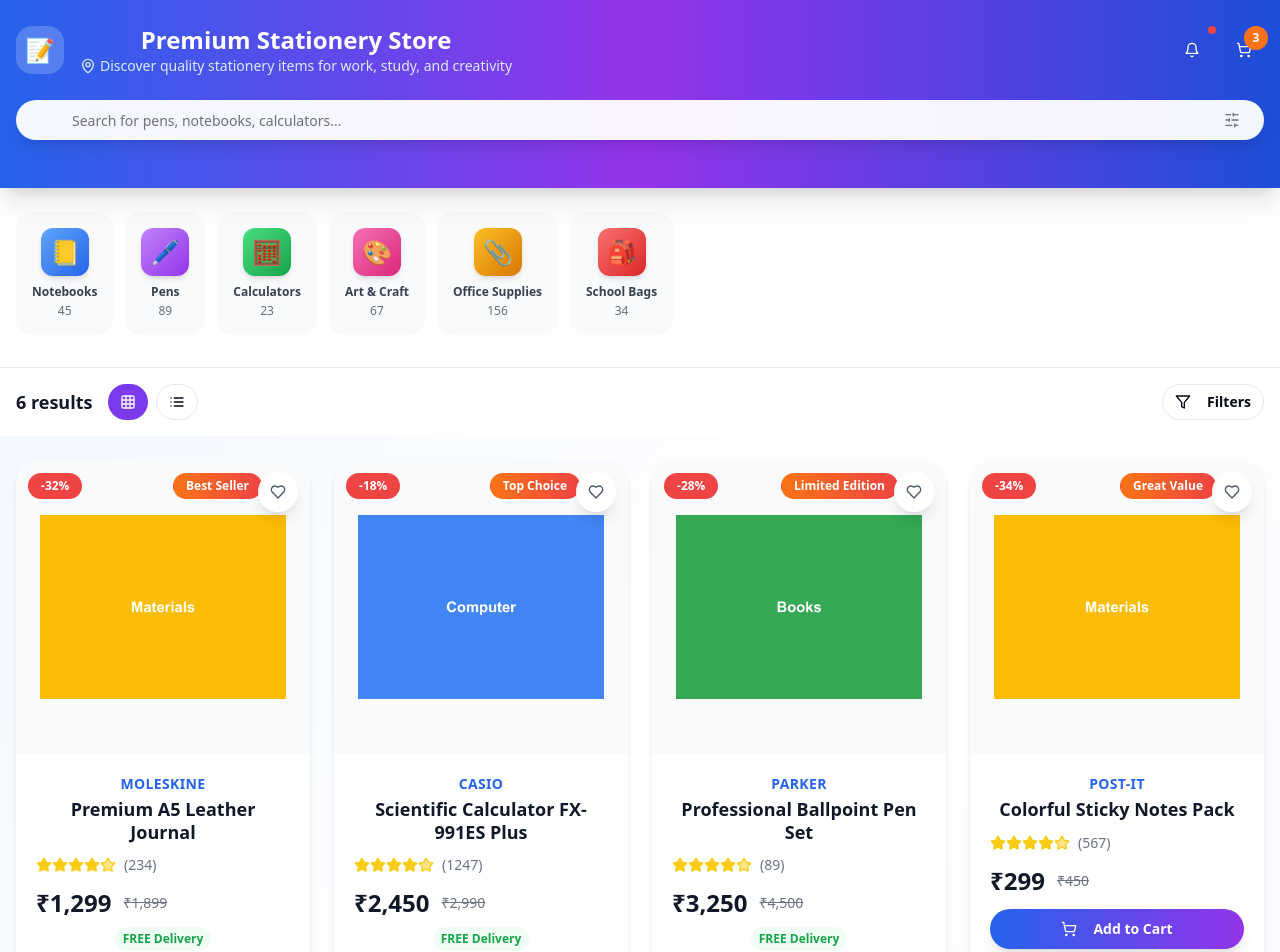
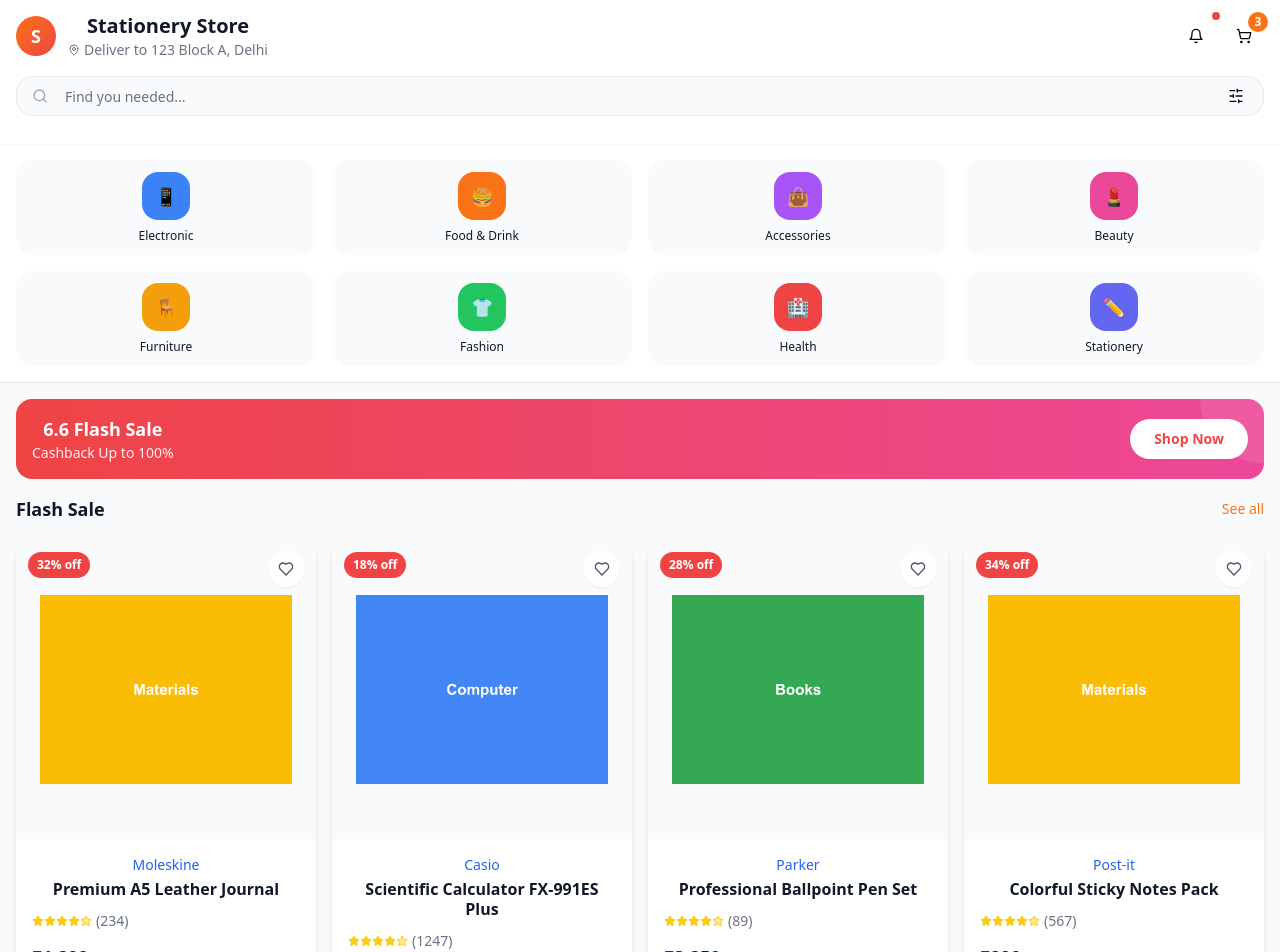
Before and after one commit to babur-hussain/learnverse-spark-academy, a React (Vite) app: page /stationary in a window 1280 px wide. Shown: the top 952 px of the page. Built offline with nearby package versions, Linux system fonts and the light colour scheme.

Commit message:
Reverted to commit 1f1aff491d990bfc5f6a0f2a9d228b783575606f

```diff
--- a/src/pages/Stationary.tsx
+++ b/src/pages/Stationary.tsx
@@ -1,6 +1,6 @@
 
 import React, { useState, useEffect } from 'react';
-import { Search, Filter, Star, Heart, ShoppingCart, MapPin, Bell, SlidersHorizontal, Grid, List } from 'lucide-react';
+import { Search, Filter, Grid, List, Star, Heart, ShoppingCart, Truck, Shield, RotateCcw, ChevronDown, Menu, SlidersHorizontal, MapPin, Bell } from 'lucide-react';
 import { Link } from 'react-router-dom';
 import { Button } from '@/components/UI/button';
 import { Input } from '@/components/UI/input';
@@ -12,12 +12,14 @@ import MobileFooter from '@/components/Layout/MobileFooter';
 import { useAuth } from '@/contexts/AuthContext';
 
 const categories = [
-  { id: 1, name: 'Notebooks', emoji: '📒', color: 'from-blue-400 to-blue-600', count: 45 },
-  { id: 2, name: 'Pens', emoji: '🖊️', color: 'from-purple-400 to-purple-600', count: 89 },
-  { id: 3, name: 'Calculators', emoji: '🧮', color: 'from-green-400 to-green-600', count: 23 },
-  { id: 4, name: 'Art & Craft', emoji: '🎨', color: 'from-pink-400 to-pink-600', count: 67 },
-  { id: 5, name: 'Office Supplies', emoji: '📎', color: 'from-amber-400 to-amber-600', count: 156 },
-  { id: 6, name: 'School Bags', emoji: '🎒', color: 'from-red-400 to-red-600', count: 34 },
+  { id: 1, name: 'Electronic', icon: '📱', color: 'bg-blue-500', count: 45 },
+  { id: 2, name: 'Food & Drink', icon: '🍔', color: 'bg-orange-500', count: 89 },
+  { id: 3, name: 'Accessories', icon: '👜', color: 'bg-purple-500', count: 23 },
+  { id: 4, name: 'Beauty', icon: '💄', color: 'bg-pink-500', count: 67 },
+  { id: 5, name: 'Furniture', icon: '🪑', color: 'bg-amber-500', count: 156 },
+  { id: 6, name: 'Fashion', icon: '👕', color: 'bg-green-500', count: 234 },
+  { id: 7, name: 'Health', icon: '🏥', color: 'bg-red-500', count: 45 },
+  { id: 8, name: 'Stationery', icon: '✏️', color: 'bg-indigo-500', count: 198 },
 ];
 
 const products = [
@@ -49,7 +51,7 @@ const products = [
     discount: 18,
     category: 'Calculators',
     features: ['417 functions', 'Natural display', 'Dual power'],
-    badge: 'Top Choice',
+    badge: 'Amazon\'s Choice',
     freeShipping: true,
     colors: ['Black']
   },
@@ -124,11 +126,11 @@ const Stationary = () => {
   const { user } = useAuth();
   const [searchQuery, setSearchQuery] = useState('');
   const [selectedCategory, setSelectedCategory] = useState('All');
+  const [selectedBrand, setSelectedBrand] = useState('All');
   const [sortBy, setSortBy] = useState('relevance');
   const [filteredProducts, setFilteredProducts] = useState(products);
   const [wishlist, setWishlist] = useState<number[]>([]);
   const [isFilterOpen, setIsFilterOpen] = useState(false);
-  const [viewMode, setViewMode] = useState<'grid' | 'list'>('grid');
 
   useEffect(() => {
     let filtered = products.filter(product => {
@@ -165,7 +167,7 @@ const Stationary = () => {
   };
 
   const ProductCard = ({ product }: { product: typeof products[0] }) => (
-    <Card className="group hover:shadow-xl transition-all duration-300 border-0 shadow-md overflow-hidden bg-white rounded-3xl">
+    <Card className="group hover:shadow-xl transition-all duration-300 border-0 shadow-md overflow-hidden bg-white rounded-2xl">
       <CardContent className="p-0">
         <div className="relative">
           <Link to={`/product/${product.id}`}>
@@ -177,15 +179,8 @@ const Stationary = () => {
               />
               {product.discount > 0 && (
                 <div className="absolute top-3 left-3">
-                  <Badge className="bg-red-500 text-white px-3 py-1 text-xs font-bold rounded-full">
-                    -{product.discount}%
-                  </Badge>
-                </div>
-              )}
-              {product.badge && (
-                <div className="absolute top-3 right-12">
-                  <Badge className="bg-gradient-to-r from-orange-500 to-red-500 text-white px-3 py-1 text-xs font-semibold rounded-full">
-                    {product.badge}
+                  <Badge className="bg-red-500 text-white px-2 py-1 text-xs font-semibold rounded-full">
+                    {product.discount}% off
                   </Badge>
                 </div>
               )}
@@ -195,31 +190,31 @@ const Stationary = () => {
           <Button
             variant="ghost"
             size="icon"
-            className="absolute top-3 right-3 h-10 w-10 rounded-full bg-white/90 hover:bg-white shadow-lg backdrop-blur-sm"
+            className="absolute top-3 right-3 h-9 w-9 rounded-full bg-white/90 hover:bg-white shadow-sm"
             onClick={() => toggleWishlist(product.id)}
           >
             <Heart
-              className={`h-5 w-5 ${wishlist.includes(product.id) ? 'fill-red-500 text-red-500' : 'text-gray-600'}`}
+              className={`h-4 w-4 ${wishlist.includes(product.id) ? 'fill-red-500 text-red-500' : 'text-gray-600'}`}
             />
           </Button>
         </div>
 
-        <div className="p-5 space-y-3">
+        <div className="p-4 space-y-3">
           <div>
-            <p className="text-sm text-blue-600 font-semibold uppercase tracking-wide">{product.brand}</p>
+            <p className="text-sm text-blue-600 font-medium">{product.brand}</p>
             <Link to={`/product/${product.id}`}>
-              <h3 className="font-bold text-gray-900 hover:text-blue-600 transition-colors line-clamp-2 leading-tight mt-1 text-lg">
+              <h3 className="font-semibold text-gray-900 hover:text-blue-600 transition-colors line-clamp-2 leading-tight mt-1">
                 {product.name}
               </h3>
             </Link>
           </div>
 
-          <div className="flex items-center gap-2">
+          <div className="flex items-center gap-1">
             <div className="flex items-center">
               {[...Array(5)].map((_, i) => (
                 <Star
                   key={i}
-                  className={`h-4 w-4 ${
+                  className={`h-3 w-3 ${
                     i < Math.floor(product.rating)
                       ? 'fill-yellow-400 text-yellow-400'
                       : i < product.rating
@@ -229,25 +224,23 @@ const Stationary = () => {
                 />
               ))}
             </div>
-            <span className="text-sm text-gray-500 font-medium">({product.reviews})</span>
+            <span className="text-sm text-gray-500">({product.reviews})</span>
           </div>
 
-          <div className="space-y-2">
-            <div className="flex items-center gap-3">
-              <span className="text-2xl font-bold text-gray-900">₹{product.price.toLocaleString()}</span>
+          <div className="space-y-1">
+            <div className="flex items-center gap-2">
+              <span className="text-lg font-bold text-gray-900">₹{product.price.toLocaleString()}</span>
               {product.originalPrice > product.price && (
                 <span className="text-sm text-gray-500 line-through">₹{product.originalPrice.toLocaleString()}</span>
               )}
             </div>
             {product.freeShipping && (
-              <p className="text-xs text-green-600 font-bold bg-green-50 px-2 py-1 rounded-full inline-block">
-                FREE Delivery
-              </p>
+              <p className="text-xs text-green-600 font-medium">FREE Delivery</p>
             )}
           </div>
 
-          <Button className="w-full bg-gradient-to-r from-blue-600 to-purple-600 hover:from-blue-700 hover:to-purple-700 text-white font-semibold rounded-full py-3 shadow-lg hover:shadow-xl transition-all duration-300">
-            <ShoppingCart className="h-5 w-5 mr-2" />
+          <Button className="w-full bg-orange-500 hover:bg-orange-600 text-white font-medium rounded-full py-2">
+            <ShoppingCart className="h-4 w-4 mr-2" />
             Add to Cart
           </Button>
         </div>
@@ -256,33 +249,33 @@ const Stationary = () => {
   );
 
   return (
-    <div className="min-h-screen bg-gradient-to-br from-blue-50 via-white to-purple-50">
+    <div className="min-h-screen bg-gray-50">
       {/* Header */}
-      <div className="bg-gradient-to-r from-blue-600 via-purple-600 to-blue-700 sticky top-0 z-40 pt-safe shadow-xl">
-        <div className="px-4 py-6">
+      <div className="bg-white shadow-sm sticky top-0 z-40 pt-safe">
+        <div className="px-4 py-3">
           {/* Top Bar */}
-          <div className="flex items-center justify-between mb-6">
-            <div className="flex items-center gap-4">
-              <div className="w-12 h-12 bg-white/20 backdrop-blur-sm rounded-2xl flex items-center justify-center">
-                <span className="text-white font-bold text-2xl">📝</span>
+          <div className="flex items-center justify-between mb-4">
+            <div className="flex items-center gap-3">
+              <div className="w-10 h-10 bg-gradient-to-br from-orange-500 to-red-500 rounded-full flex items-center justify-center">
+                <span className="text-white font-bold text-lg">S</span>
               </div>
               <div>
-                <h1 className="text-2xl font-bold text-white">Premium Stationery Store</h1>
-                <p className="text-blue-100 text-sm flex items-center gap-1">
-                  <MapPin className="h-4 w-4" />
-                  Discover quality stationery items for work, study, and creativity
+                <h1 className="text-xl font-bold text-gray-900">Stationery Store</h1>
+                <p className="text-sm text-gray-500 flex items-center gap-1">
+                  <MapPin className="h-3 w-3" />
+                  Deliver to 123 Block A, Delhi
                 </p>
               </div>
             </div>
-            <div className="flex items-center gap-3">
-              <Button variant="ghost" size="icon" className="relative text-white hover:bg-white/20">
-                <Bell className="h-6 w-6" />
+            <div className="flex items-center gap-2">
+              <Button variant="ghost" size="icon" className="relative">
+                <Bell className="h-5 w-5" />
                 <Badge className="absolute -top-1 -right-1 h-2 w-2 bg-red-500 rounded-full p-0" />
               </Button>
               <Link to="/cart">
-                <Button variant="ghost" size="icon" className="relative text-white hover:bg-white/20">
-                  <ShoppingCart className="h-6 w-6" />
-                  <Badge className="absolute -top-1 -right-1 h-6 w-6 flex items-center justify-center p-0 text-xs bg-orange-500 text-white font-bold rounded-full">
+                <Button variant="ghost" size="icon" className="relative">
+                  <ShoppingCart className="h-5 w-5" />
+                  <Badge className="absolute -top-1 -right-1 h-5 w-5 flex items-center justify-center p-0 text-xs bg-orange-500">
                     3
                   </Badge>
                 </Button>
@@ -291,45 +284,45 @@ const Stationary = () => {
           </div>
 
           {/* Search Bar */}
-          <div className="relative mb-6">
-            <Search className="absolute left-5 top-1/2 transform -translate-y-1/2 h-5 w-5 text-gray-400" />
+          <div className="relative mb-4">
+            <Search className="absolute left-4 top-1/2 transform -translate-y-1/2 h-4 w-4 text-gray-400" />
             <Input
               type="text"
-              placeholder="Search for pens, notebooks, calculators..."
+              placeholder="Find you needed..."
               value={searchQuery}
               onChange={(e) => setSearchQuery(e.target.value)}
-              className="w-full pl-14 pr-14 py-4 rounded-3xl border-0 bg-white/95 backdrop-blur-sm focus:bg-white focus:ring-2 focus:ring-white/50 text-lg font-medium shadow-lg"
+              className="w-full pl-12 pr-12 py-3 rounded-2xl border-gray-200 bg-gray-50 focus:bg-white focus:border-orange-500 focus:ring-orange-500"
             />
             <Sheet open={isFilterOpen} onOpenChange={setIsFilterOpen}>
               <SheetTrigger asChild>
-                <Button variant="ghost" size="icon" className="absolute right-3 top-1/2 transform -translate-y-1/2 text-gray-500 hover:text-gray-700">
-                  <SlidersHorizontal className="h-5 w-5" />
+                <Button variant="ghost" size="icon" className="absolute right-2 top-1/2 transform -translate-y-1/2">
+                  <SlidersHorizontal className="h-4 w-4" />
                 </Button>
               </SheetTrigger>
-              <SheetContent side="right" className="w-80 bg-white">
+              <SheetContent side="right" className="w-80">
                 <SheetHeader>
-                  <SheetTitle className="text-xl font-bold">Filters & Sort</SheetTitle>
+                  <SheetTitle>Filters</SheetTitle>
                 </SheetHeader>
                 <div className="py-6 space-y-6">
                   <div>
-                    <h3 className="font-semibold mb-4 text-lg">Sort by</h3>
-                    <div className="space-y-3">
+                    <h3 className="font-semibold mb-3">Sort by</h3>
+                    <div className="space-y-2">
                       {[
                         { value: 'relevance', label: 'Relevance' },
                         { value: 'price-low', label: 'Price: Low to High' },
                         { value: 'price-high', label: 'Price: High to Low' },
                         { value: 'rating', label: 'Customer Rating' },
                       ].map((option) => (
-                        <label key={option.value} className="flex items-center cursor-pointer">
+                        <label key={option.value} className="flex items-center">
                           <input
                             type="radio"
                             name="sort"
                             value={option.value}
                             checked={sortBy === option.value}
                             onChange={(e) => setSortBy(e.target.value)}
-                            className="mr-3 w-4 h-4 text-blue-600"
+                            className="mr-3"
                           />
-                          <span className="font-medium">{option.label}</span>
+                          <span className="text-sm">{option.label}</span>
                         </label>
                       ))}
                     </div>
@@ -342,98 +335,78 @@ const Stationary = () => {
       </div>
 
       {/* Categories */}
-      <div className="px-4 py-6 bg-white">
-        <div className="flex gap-3 overflow-x-auto pb-2 scrollbar-hide">
+      <div className="px-4 py-4 bg-white border-b">
+        <div className="grid grid-cols-4 gap-4">
           {categories.map((category) => (
             <button
               key={category.id}
               onClick={() => setSelectedCategory(category.name)}
-              className={`flex-shrink-0 flex flex-col items-center p-4 rounded-2xl transition-all duration-300 min-w-[80px] ${
+              className={`flex flex-col items-center p-3 rounded-2xl transition-all ${
                 selectedCategory === category.name
-                  ? 'bg-gradient-to-br from-blue-500 to-purple-600 text-white shadow-lg transform scale-105'
-                  : 'bg-gray-50 hover:bg-gray-100 text-gray-700'
+                  ? 'bg-orange-100 border-2 border-orange-500'
+                  : 'bg-gray-50 hover:bg-gray-100'
               }`}
             >
-              <div className={`w-12 h-12 bg-gradient-to-br ${category.color} rounded-xl flex items-center justify-center text-2xl mb-2 shadow-md`}>
-                {category.emoji}
+              <div className={`w-12 h-12 ${category.color} rounded-2xl flex items-center justify-center text-white text-lg mb-2`}>
+                {category.icon}
               </div>
-              <span className="text-xs font-bold text-center leading-tight">
+              <span className="text-xs font-medium text-gray-900 text-center leading-tight">
                 {category.name}
-              </span>
-              <span className="text-xs opacity-75 mt-1">
-                {category.count}
               </span>
             </button>
           ))}
         </div>
       </div>
 
-      {/* Controls Bar */}
-      <div className="px-4 py-4 bg-white border-t">
-        <div className="flex items-center justify-between">
-          <div className="flex items-center gap-4">
-            <span className="text-lg font-bold text-gray-900">
-              {filteredProducts.length} results
-            </span>
-            <div className="flex items-center gap-2">
-              <Button
-                variant={viewMode === 'grid' ? 'default' : 'outline'}
-                size="sm"
-                onClick={() => setViewMode('grid')}
-                className="rounded-full"
-              >
-                <Grid className="h-4 w-4" />
-              </Button>
-              <Button
-                variant={viewMode === 'list' ? 'default' : 'outline'}
-                size="sm"
-                onClick={() => setViewMode('list')}
-                className="rounded-full"
-              >
-                <List className="h-4 w-4" />
+      {/* Flash Sale Banner */}
+      <div className="mx-4 my-4">
+        <div className="bg-gradient-to-r from-red-500 to-pink-500 rounded-2xl p-4 text-white relative overflow-hidden">
+          <div className="absolute top-0 right-0 w-32 h-32 bg-white/10 rounded-full -translate-y-16 translate-x-16"></div>
+          <div className="relative z-10">
+            <div className="flex items-center justify-between">
+              <div>
+                <h2 className="text-lg font-bold">6.6 Flash Sale</h2>
+                <p className="text-sm opacity-90">Cashback Up to 100%</p>
+              </div>
+              <Button className="bg-white text-red-500 hover:bg-gray-100 font-semibold px-6 rounded-full">
+                Shop Now
               </Button>
             </div>
           </div>
-
-          <Button
-            variant="outline"
-            size="sm"
-            onClick={() => setIsFilterOpen(true)}
-            className="rounded-full font-semibold"
-          >
-            <Filter className="h-4 w-4 mr-2" />
-            Filters
-          </Button>
         </div>
       </div>
 
       {/* Products Section */}
-      <div className="px-4 pb-24">
-        {filteredProducts.length > 0 ? (
-          <div className={`${
-            viewMode === 'grid'
-              ? 'grid grid-cols-1 sm:grid-cols-2 lg:grid-cols-3 xl:grid-cols-4 gap-6'
-              : 'flex flex-col gap-4'
-          } mt-6`}>
-            {filteredProducts.map((product) => (
-              <ProductCard key={product.id} product={product} />
-            ))}
-          </div>
-        ) : (
-          <div className="text-center py-16">
-            <div className="w-32 h-32 bg-gradient-to-br from-gray-100 to-gray-200 rounded-full flex items-center justify-center mx-auto mb-6">
-              <Search className="h-12 w-12 text-gray-400" />
+      <div className="px-4 pb-20">
+        <div className="flex items-center justify-between mb-4">
+          <h2 className="text-lg font-bold text-gray-900">Flash Sale</h2>
+          <Link to="/stationary/all" className="text-orange-500 text-sm font-medium">
+            See all
+          </Link>
+        </div>
+
+        <div className="grid grid-cols-2 lg:grid-cols-3 xl:grid-cols-4 gap-4">
+          {filteredProducts.map((product) => (
+            <ProductCard key={product.id} product={product} />
+          ))}
+        </div>
+
+        {filteredProducts.length === 0 && (
+          <div className="text-center py-12">
+            <div className="w-24 h-24 bg-gray-100 rounded-full flex items-center justify-center mx-auto mb-4">
+              <Search className="h-8 w-8 text-gray-400" />
             </div>
-            <h3 className="text-2xl font-bold text-gray-900 mb-2">No products found</h3>
-            <p className="text-gray-500 text-lg mb-6">Try adjusting your search or filters</p>
+            <p className="text-gray-500 text-lg mb-2">No products found</p>
+            <p className="text-gray-400 text-sm mb-4">Try adjusting your search or filters</p>
             <Button
+              variant="outline"
               onClick={() => {
                 setSearchQuery('');
                 setSelectedCategory('All');
               }}
-              className="rounded-full px-8 py-3 bg-gradient-to-r from-blue-600 to-purple-600 text-white font-semibold shadow-lg hover:shadow-xl transition-all duration-300"
+              className="rounded-full"
             >
-              Clear All Filters
+              Clear Filters
             </Button>
           </div>
         )}
```
Also changed, not shown: src/components/Auth/AuthDialog.tsx (+5 -5 lines), src/components/Auth/SignupHero.tsx (+3 -4 lines), src/pages/StudyClass.tsx (+103 -212 lines).
